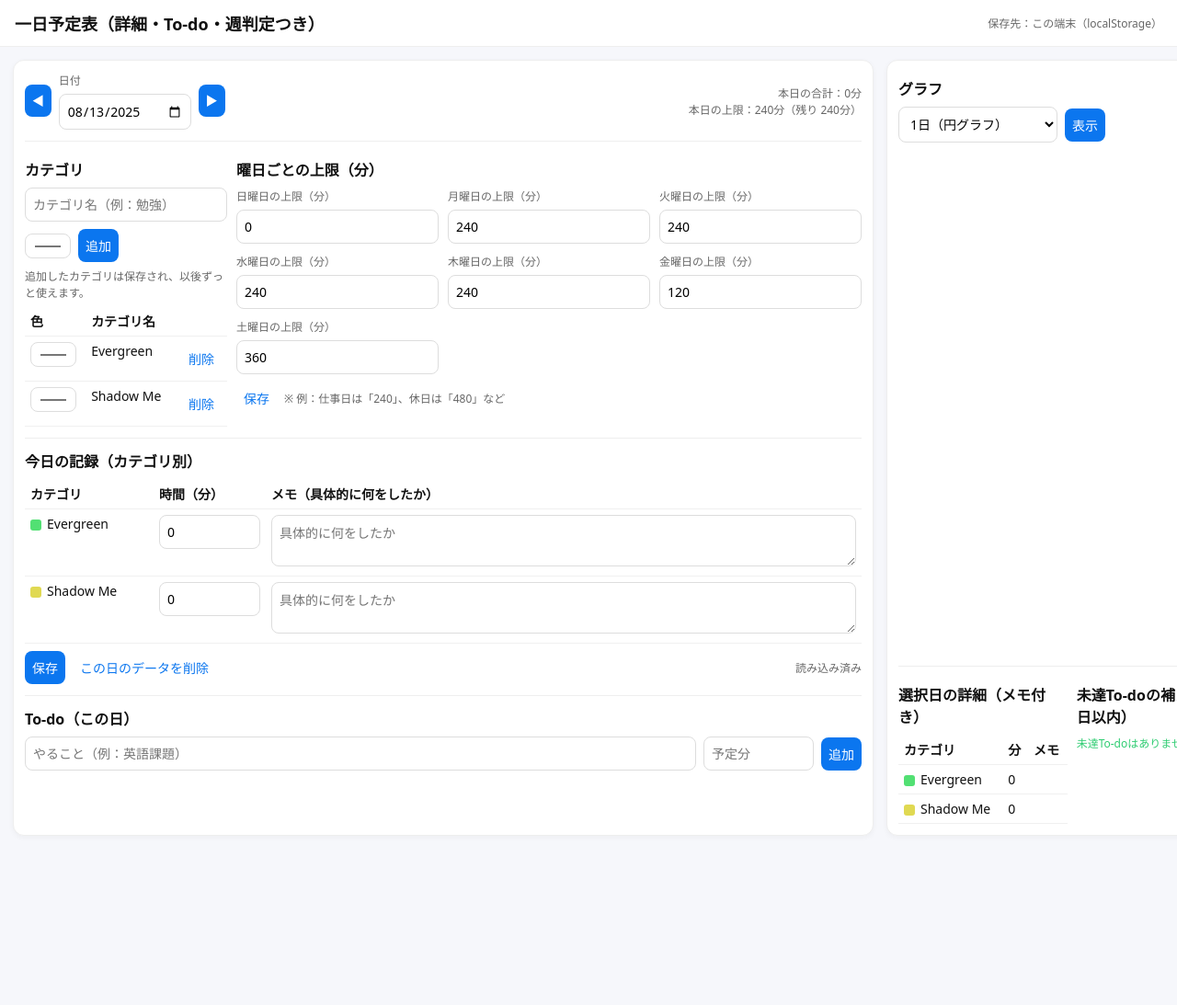
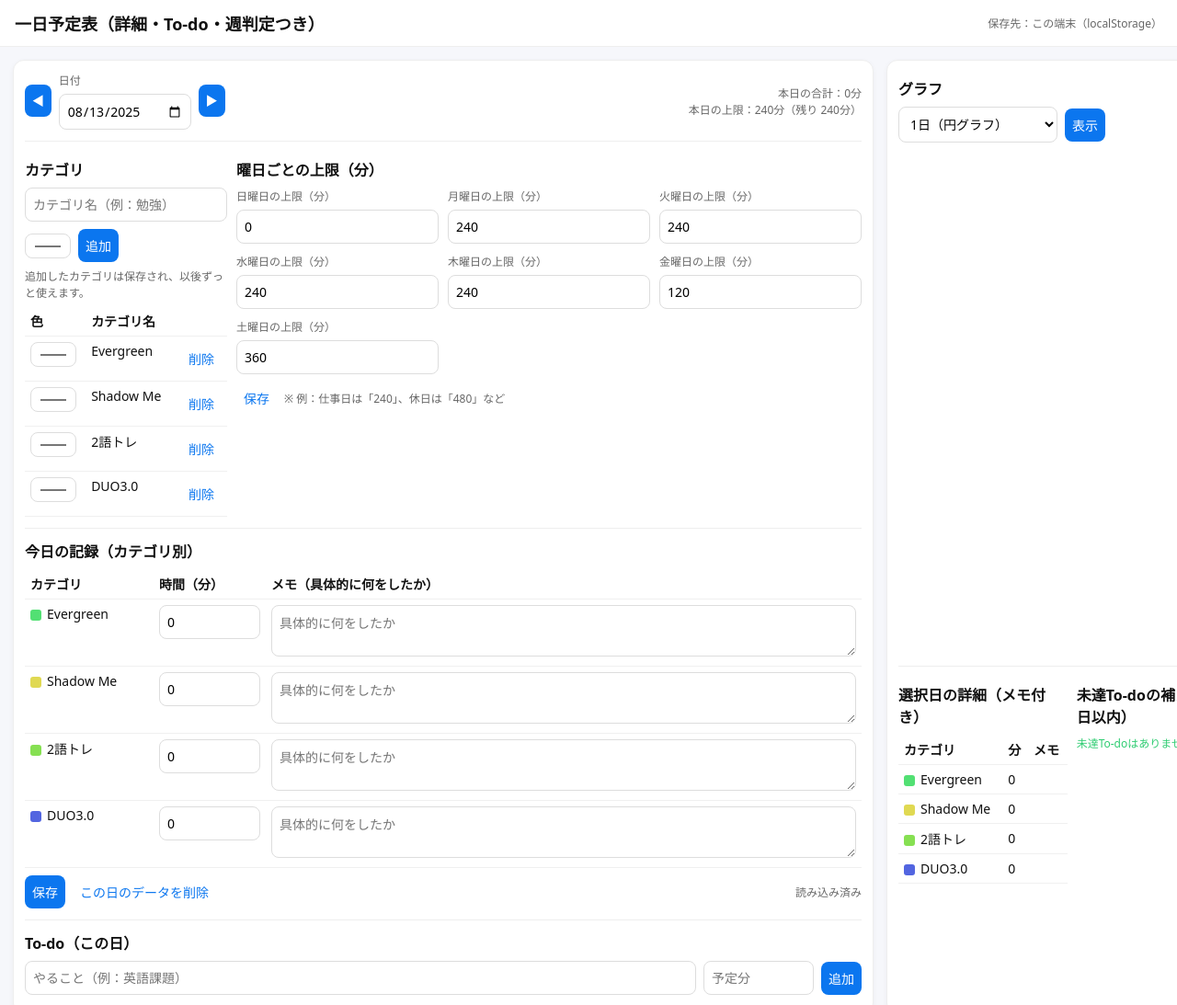
Before and after one commit to Bluemoon97/bluemoon-box, a plain HTML site: page To-do list/index.html in a window 1280 px wide. Shown: the top 1093 px of the page at 92% size. Before the commit the page ends 923 px from the top, so only its background shows below. Drawn offline with nearby package versions, Linux system fonts and the light colour scheme.

Commit message:
Update index.html

```diff
--- a/To-do list/index.html
+++ b/To-do list/index.html
@@ -168,7 +168,7 @@ const LS_DATA = 'planner_data_v2';
 const LS_CATS = 'planner_categories_v2';
 const LS_COLS = 'planner_colors_v2';
 const LS_CAPS = 'planner_weekday_caps_v2';
-const DEFAULT_CATS = ['Evergreen','Shadow Me'];
+const DEFAULT_CATS = ['Evergreen','Shadow Me','2語トレ','DUO3.0'];
 
 let data = JSON.parse(localStorage.getItem(LS_DATA) || '{}'); // { 'YYYY-MM-DD': { categories:{name:{minutes,memo}}, todos:[{task,est,done}] } }
 let categories = JSON.parse(localStorage.getItem(LS_CATS) || JSON.stringify(DEFAULT_CATS));
```
